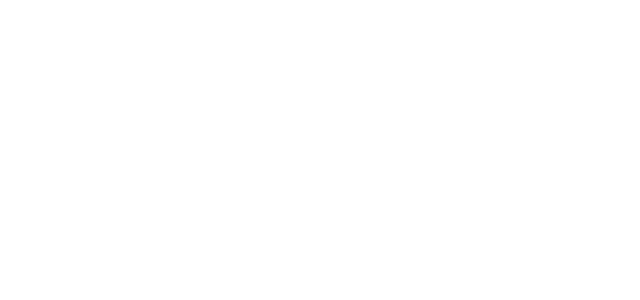
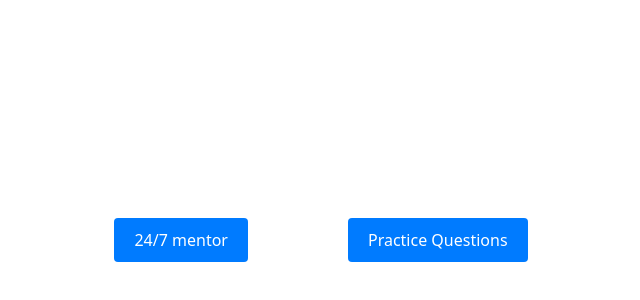
Before and after one commit to Meenalbagare/NexGenHackathon, a React (Create React App) app in the folder frontend/: page /choices in a window 1280 px wide. Before the commit this address had no page. Shown: the part 160-460 px from the top of the page, without its empty margins (369-1009 px from the left). Built offline with nearby package versions, Linux system fonts and the light colour scheme.

Commit message:
updated frontend

```diff
--- a/frontend/src/App.css
+++ b/frontend/src/App.css
@@ -76,3 +76,34 @@
   align-items:center;
   justify-content:center;
 }
+
+/*choices*/
+
+
+.container {
+  display: flex;
+  justify-content: center;
+  align-items: center;
+  height: 100vh; /*Set the height of the container to full viewport height */
+
+}
+
+.button-container {
+  display: flex;
+  justify-content: space-around; /*Space evenly around the buttons*/
+}
+
+.button {
+  padding: 10px 20px;
+  font-size: 16px;
+  background-color: #007bff;
+  color: #fff;
+  border: none;
+  border-radius: 4px;
+  cursor: pointer;
+  margin-left: 100px;
+}
+
+.button:hover {
+  background-color: #0056b3;
+}
--- a/frontend/src/App.js
+++ b/frontend/src/App.js
@@ -7,6 +7,9 @@
 import "bootstrap/dist/css/bootstrap.min.css";
 import OTPVerification from "./OTPVerification";
 import Dashboard from './Dashboard';
+import ChoicesPage from "./choicesPage";
+import PracticeQuestions from "./PracticeQuestions";
+import Descriptive from "./descriptive";
 function App() {
   return (
     <BrowserRouter>
@@ -14,6 +17,9 @@
         <Route path="/" element={<Auth />} />
         <Route path="/verify-otp" element={<OTPVerification />} />
         <Route path="/dashboard" element={<Dashboard />} />
+        <Route path="/choices" element={<ChoicesPage/>} />
+        <Route path="/practice-questions" element={<PracticeQuestions />} />
+        <Route path="/descriptive" element={<Descriptive/>} />
       </Routes>
     </BrowserRouter>
   )
--- a/frontend/src/Auth.js
+++ b/frontend/src/Auth.js
@@ -91,7 +91,8 @@
           // Assuming responseData contains message and requestId
           const message = responseData;
           localStorage.setItem('auth_key', message)
-          navigate("/dashboard")
+          // navigate("/dashboard")
+          navigate("/choices")
 
         } else {
           // Handle error cases here
--- /dev/null
+++ b/frontend/src/PracticeQuestions.js
@@ -0,0 +1,28 @@
+import React from 'react';
+import './Textbook.css';
+import { useNavigate } from "react-router-dom";
+
+const Textbook = () => {
+    const navigate = useNavigate();
+    const handleMCQClick = () => {
+        // Navigate to the MCQ page or perform any action
+        console.log("Clicked MCQ");
+      };
+
+      const handleDescriptiveClick = () => {
+        // Navigate to the Descriptive page or perform any action
+        navigate("/descriptive")
+      };
+    return (
+        <div className="container">
+          <div className="box mcq" onClick={handleMCQClick}>
+            MCQ
+          </div>
+          <div className="box descriptive" onClick={handleDescriptiveClick}>
+            Descriptive
+          </div>
+        </div>
+      );
+    };
+
+  export default Textbook;
--- /dev/null
+++ b/frontend/src/Textbook.css
@@ -0,0 +1,28 @@
+.container {
+    display: flex;
+    justify-content: center;
+    align-items: center;
+    height: 100vh;
+  }
+
+  .box {
+    width: 200px;
+    height: 100px;
+    background-color: #fff;
+    border: 2px solid #333;
+    border-radius: 8px;
+    margin: 0 20px;
+    display: flex;
+    justify-content: center;
+    align-items: center;
+    font-size: 24px;
+    cursor: pointer;
+  }
+
+  .mcq {
+    background-color: #6cb2eb; /* Blue background for MCQ box */
+  }
+
+  .descriptive {
+    background-color: #6cb2eb ; /* Pink background for Descriptive box */
+  }
--- /dev/null
+++ b/frontend/src/choicesPage.js
@@ -0,0 +1,29 @@
+import React from "react";
+import { useNavigate } from "react-router-dom";
+import "./App.css";
+const ChoicesPage = () => {
+  const navigate = useNavigate();
+
+  const handleMentorClick = () => {
+    navigate("/dashboard");
+  };
+
+  const handlePracticeQuestionsClick = () => {
+    navigate("/practice-questions");
+  };
+
+  return (
+    <div className="container">
+      <div className="button-container">
+        <button className="button" onClick={handleMentorClick}>
+          24/7 mentor
+        </button>
+        <button className="button" onClick={handlePracticeQuestionsClick}>
+          Practice Questions
+        </button>
+      </div>
+    </div>
+  );
+};
+
+export default ChoicesPage;
--- /dev/null
+++ b/frontend/src/descriptive.js
@@ -0,0 +1,81 @@
+import React, { useState, useEffect } from 'react';
+import './Dashboard.css'; // Import the corresponding CSS file
+import { useNavigate } from "react-router-dom";
+
+const Descriptive = () => {
+  const [chats, setChats] = useState([[]]); // State to hold chat messages (array of chats)
+  const [currentChatIndex, setCurrentChatIndex] = useState(0); // State to track the current chat index
+  const [newMessage, setNewMessage] = useState(''); // State to track new message input
+  const navigate = useNavigate();
+
+  const handleInputChange = (e) => {
+    setNewMessage(e.target.value); // Update new message input state
+  };
+
+  const handleSend = () => {
+    if (newMessage.trim() !== '') {
+      const updatedChats = [...chats];
+      updatedChats[currentChatIndex] = [
+        ...updatedChats[currentChatIndex],
+        {
+          content: newMessage,
+          sentByUser: true // Assume message is sent by the user
+        }
+      ];
+      setChats(updatedChats);
+
+      // Clear the new message input
+      setNewMessage('');
+    }
+  };
+
+  useEffect(() => {
+    // Check if auth_key is present in localStorage
+    const authKey = localStorage.getItem("auth_key");
+    if (!authKey) {
+      // If auth_key is not set, redirect to login
+      navigate("/");
+    }
+  }, []);
+
+  // If auth_key is not set, return null to prevent rendering
+  if (!localStorage.getItem("auth_key")) {
+    return null;
+  }
+
+  const handleNewChat = () => {
+    const newChat = [];
+    setChats([newChat, ...chats]); // Place new chat at the beginning of the chats array
+    setCurrentChatIndex(0); // Switch to the new chat index
+  };
+
+  return (
+    <div className="dashboard-container">
+      {/* Chat Space */}
+      <div className="chat-space">
+        {/* Display messages of the current active chat */}
+        <div className="chat-area">
+          {chats[currentChatIndex].map((message, idx) => (
+            <div key={idx} className={`chat-message ${message.sentByUser ? 'sent' : 'received'}`}>
+              {message.content}
+            </div>
+          ))}
+        </div>
+
+        {/* Chat input */}
+        <input
+          type="text"
+          className="chat-input"
+          placeholder="Type your message here..."
+          value={newMessage}
+          onChange={handleInputChange}
+        />
+        <button className="send-button" onClick={handleSend}>
+          Send
+        </button>
+      </div>
+    </div>
+  );
+};
+
+export default Descriptive;
```
